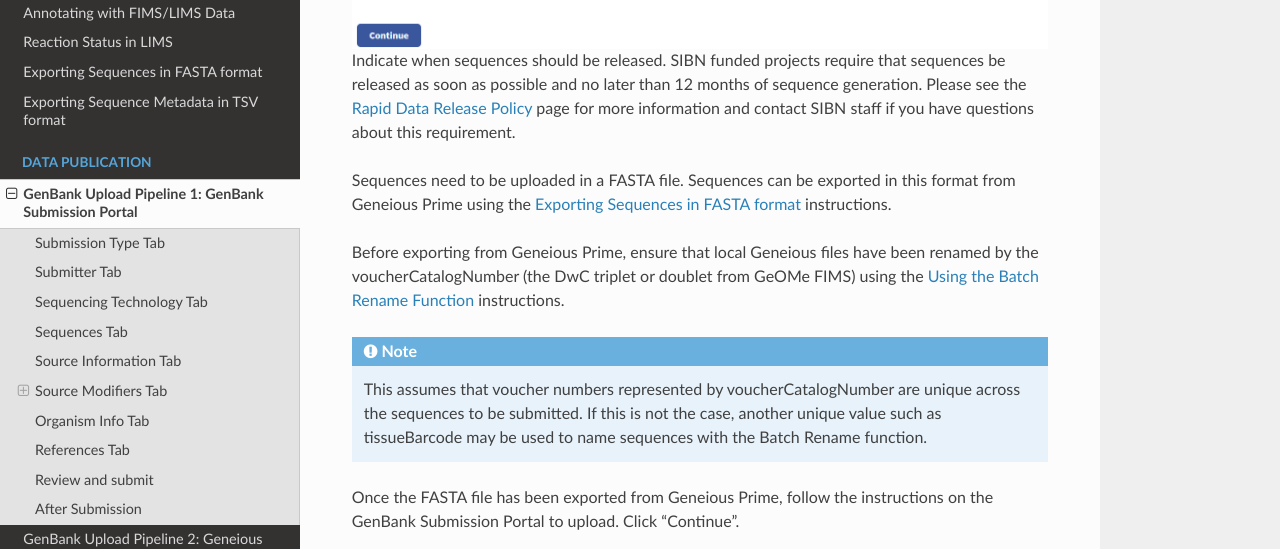
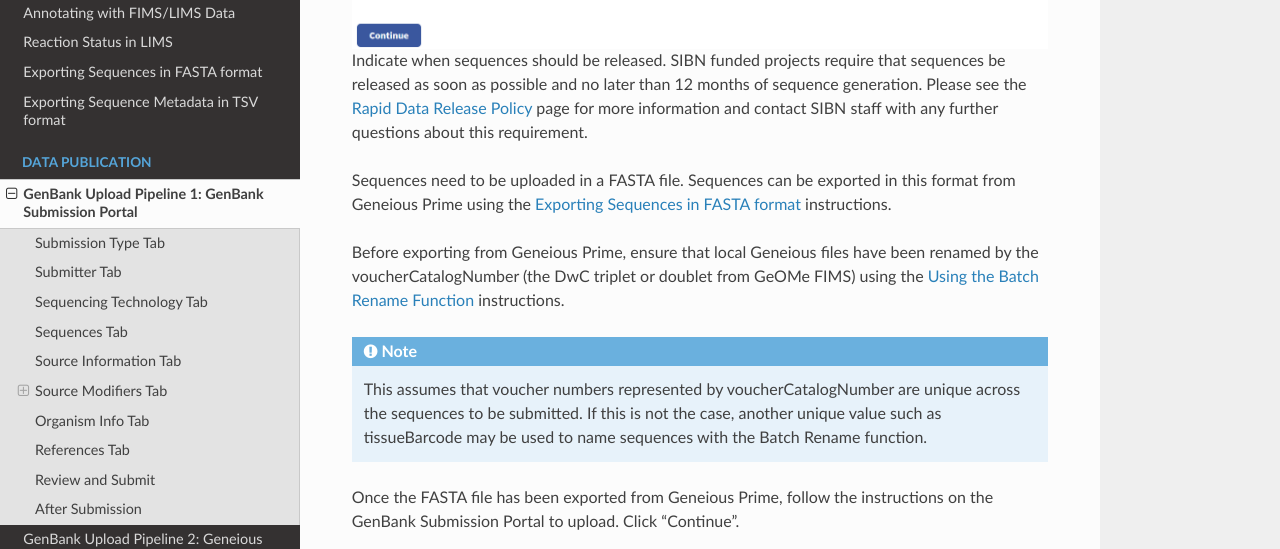
Before and after one commit to SIBarcodeNetwork/ReadtheDocsMaster, a Sphinx documentation site: the page built from Docs/gb_upload_sub_portal.rst, in a window 1280 px wide and 900 px high, scrolled down 4201 px. Shown: the part 159-708 px from the top of the window. Built offline with Sphinx 7.4.7 and the Read the Docs theme 2.0.0, drawn with Linux system fonts in a browser that asks for light colours; some of the changed text lies outside the part shown.

Commit message:
Update gb_upload_sub_portal.rst

```diff
--- a/Docs/gb_upload_sub_portal.rst
+++ b/Docs/gb_upload_sub_portal.rst
@@ -75,7 +75,7 @@ Sequences Tab
  :align: center
  :target: /en/latest/_images/gb_subportal_sequences.png
 
-Indicate when sequences should be released. SIBN funded projects require that sequences be released as soon as possible and no later than 12 months of sequence generation. Please see the :ref:`rapid_data_release-link` page for more information and contact SIBN staff if you have questions about this requirement.
+Indicate when sequences should be released. SIBN funded projects require that sequences be released as soon as possible and no later than 12 months of sequence generation. Please see the :ref:`rapid_data_release-link` page for more information and contact SIBN staff with any further questions about this requirement.
 
 Sequences need to be uploaded in a FASTA file. Sequences can be exported in this format from Geneious Prime using the :ref:`Exporting_fasta-link` instructions.
 
@@ -149,7 +149,7 @@ Once the metadata are exported as a tsv file, in Excel or a text editor, change
 
 ** Specimen_ID will translate to Specimen_voucher or Isolate, depending on what was chosen in the previous tab of the portal
 
-Further Source Modifier notes for consideration:
+Further Source Modifier Notes for Consideration:
 ^^^^^^^^^^^^^^^^^^^^^^^^^^^^^^^^^^^^^^^^^^^^^^^^^
 * The Geneious Prime fields genbankCountry, genbankDate, and genbankLatLng are generated by the Biocode LIMS Plugin to GenBank accepted format by consolidating applicable fields from GeOMe FIMS.
 
@@ -204,7 +204,7 @@ For records associated with USNM collections, SIBN strongly recommends that the
 Once publication details are filled in, click “Continue”.
 
 
-Review and submit
+Review and Submit
 ------------------------
 
 This last tab provides a review of all data entries both raw and how it will be displayed in the GenBank records. This is the last opportunity to change anything before submitting.
```
